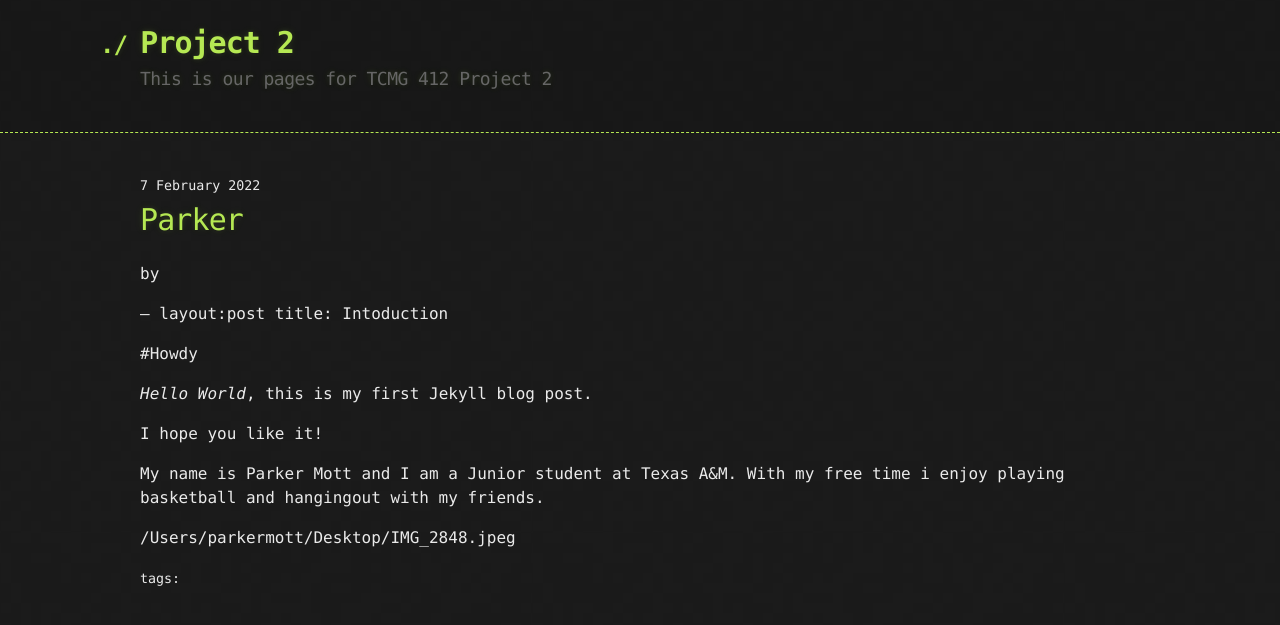
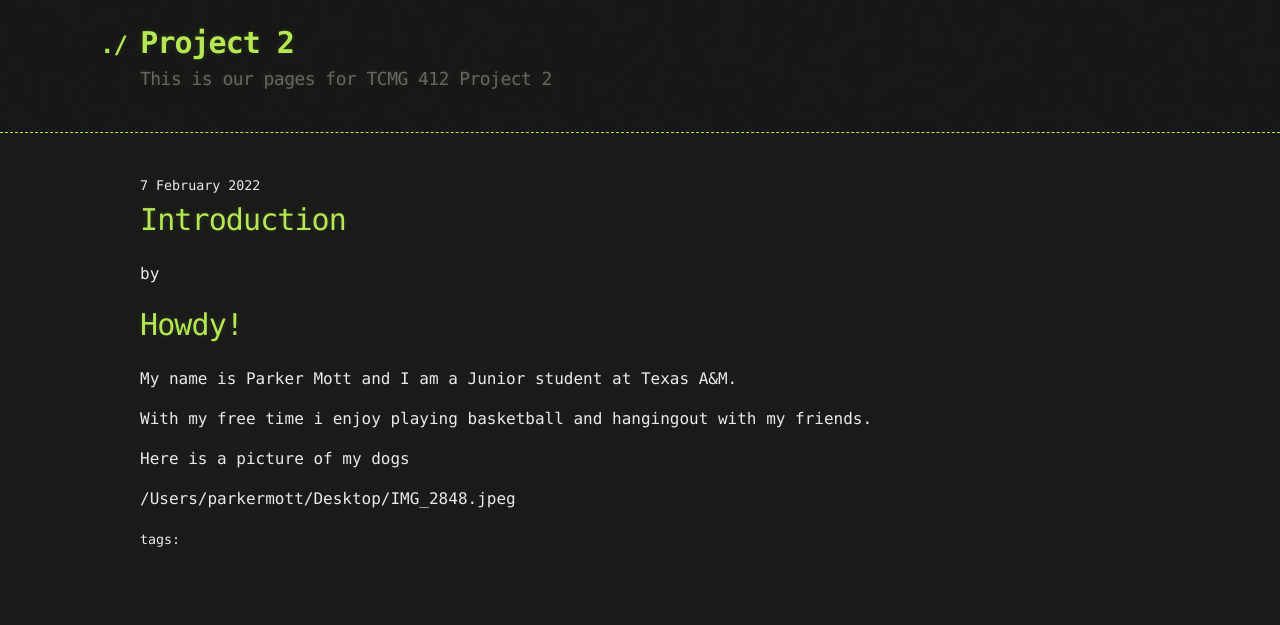
Before and after one commit to Spring22TCMG412Group4/Project2, a Jekyll site: the page built from _posts/2022-02-07-parker.md, in a window 1280 px wide. Shown: the top 625 px of the page. Built offline with Jekyll 4.4.1, drawn with Linux system fonts in a browser that asks for light colours; our own code applies the rules of GitHub Pages for plain Markdown files.

Commit message:
Update 2022-02-07-parker.md

```diff
--- a/_posts/2022-02-07-parker.md
+++ b/_posts/2022-02-07-parker.md
@@ -1,13 +1,14 @@
---
-layout:post
-title: Intoduction
+---
+layout: post
+title: Introduction
+---
 
-#Howdy
+# Howdy!
 
-*Hello World*, this is my first Jekyll blog post.
+My name is Parker Mott and I am a Junior student at Texas A&M.
 
-I hope you like it!
+With my free time i enjoy playing basketball and hangingout with my friends.
 
-My name is Parker Mott and I am a Junior student at Texas A&M. With my free time i enjoy playing basketball and hangingout with my friends.
+Here is a picture of my dogs
 
 /Users/parkermott/Desktop/IMG_2848.jpeg
```
